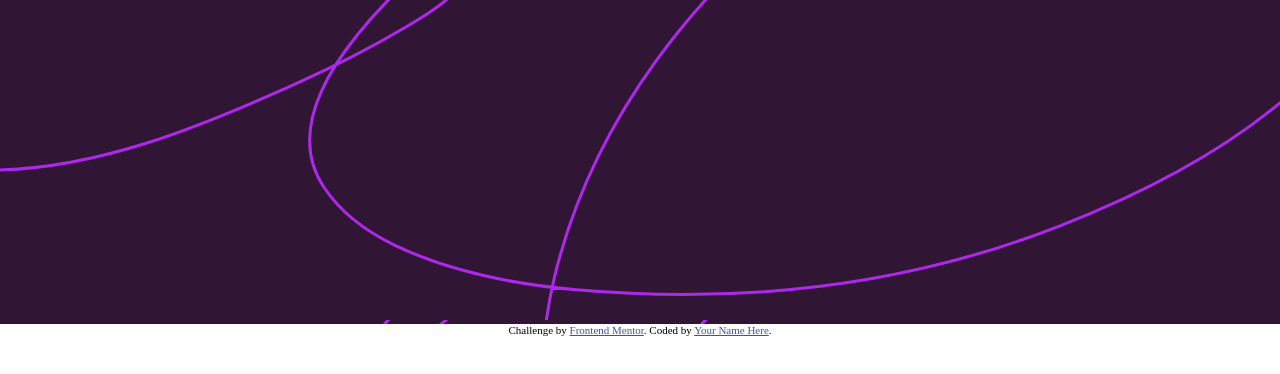
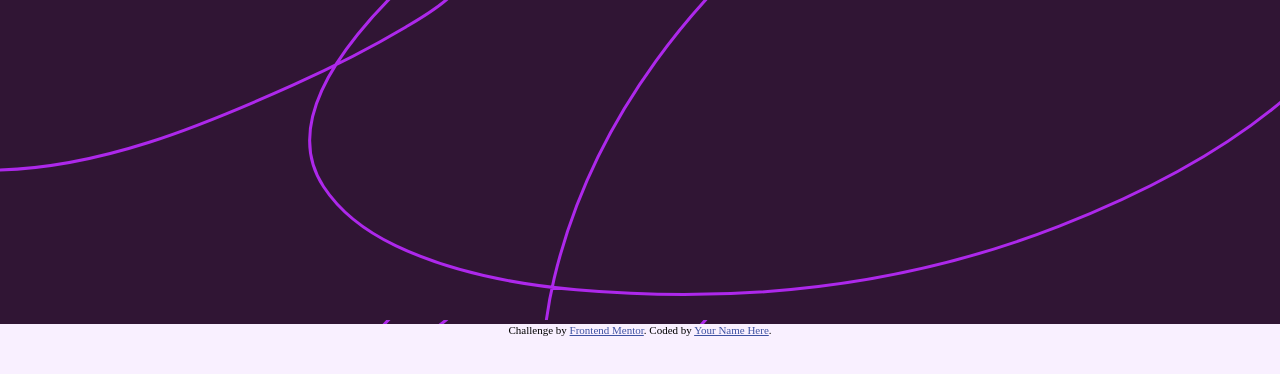
Before and after one commit to alinnecardoso/Frontend-Mentor, a plain HTML site: page Desenvolvimento_Web/faq-accordion-main/index.html in a window 1280 px wide. Shown: the top 374 px of the page. Drawn offline with Linux system fonts and the light colour scheme.

Commit message:
desktop BG

```diff
--- a/Desenvolvimento_Web/faq-accordion-main/style/desktopBG.css
+++ b/Desenvolvimento_Web/faq-accordion-main/style/desktopBG.css
@@ -4,4 +4,5 @@ header{
 }
 body{
     margin: 0px;
+    background-color: #F9F0FF;
 }
```
